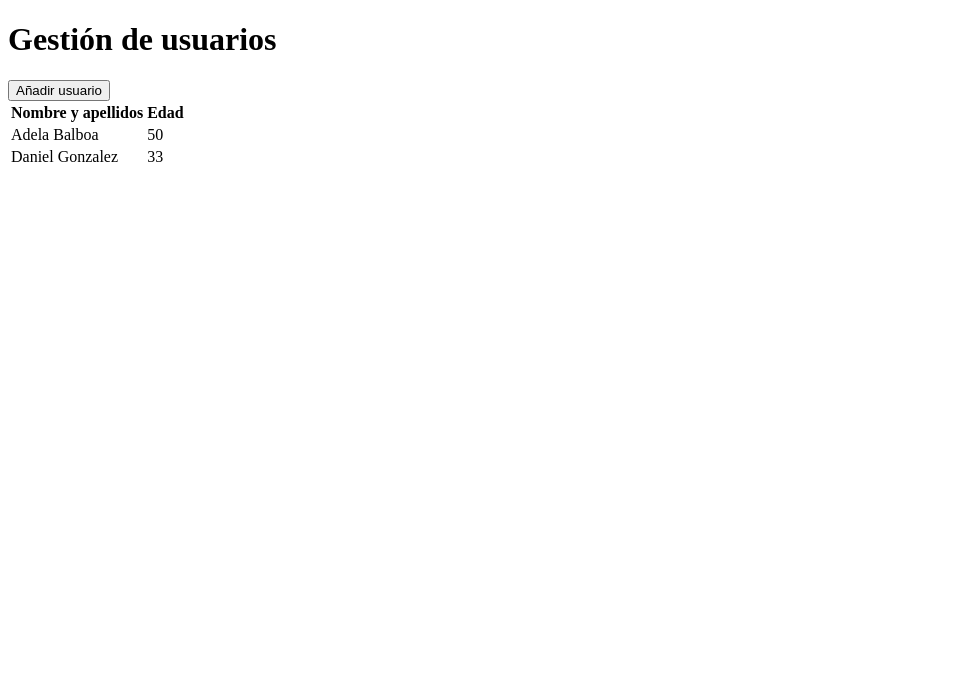
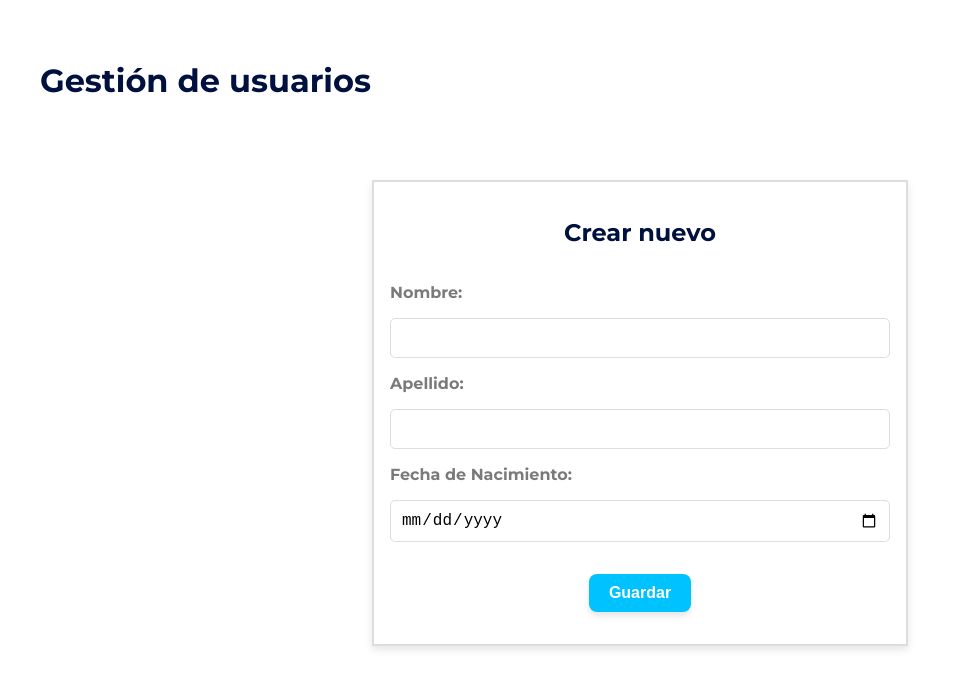
Before and after one commit to Michely05/gestion-usuarios, a Vue app: page /new-user in a window 1280 px wide. Shown: the top 688 px of the page, without its empty margins (0-963 px from the left). Built offline with nearby package versions, Linux system fonts and the light colour scheme.

Commit message:
add style to userList and userForm

```diff
--- a/src/App.vue
+++ b/src/App.vue
@@ -1,17 +1,21 @@
 <script setup>
+import UserList from './components/UserList.vue';
 import UserForm from './components/UserForm.vue';
-import UserList from './components/UserList.vue';
 </script>
 
 <template>
   <div id="app">
     <h1>Gestión de usuarios</h1>
-    <UserList />
+    <UserForm />
   </div>
 </template>
 
 <style scoped>
 
+h1 {
+  color: #00113f;
+}
+
 @media (min-width: 1024px) {
 
 }
--- a/src/assets/main.css
+++ b/src/assets/main.css
@@ -1,21 +1,14 @@
-@import './base.css';
+@import url('https://fonts.googleapis.com/css2?family=Montserrat:ital,wght@0,100..900;1,100..900&display=swap');
 
 #app {
   max-width: 1280px;
   margin: 0 auto;
-  padding: 2rem;
+  padding: 1rem;
   font-weight: normal;
+  font-family: Montserrat, sans-serif;
 }
 
-a,
-.green {
-  text-decoration: none;
-  color: hsla(160, 100%, 37%, 1);
-  transition: 0.4s;
-  padding: 3px;
-}
-
-@media (hover: hover) {
+/* @media (hover: hover) {
   a:hover {
     background-color: hsla(160, 100%, 37%, 0.2);
   }
@@ -32,4 +25,4 @@ a,
     grid-template-columns: 1fr 1fr;
     padding: 0 2rem;
   }
-}
+} */
--- a/src/components/UserForm.vue
+++ b/src/components/UserForm.vue
@@ -21,16 +21,84 @@ const handleSubmit = async () => {
 </script>
 
 <template>
-    <div>
-        <h2>Crear Usuario</h2>
+    <div class="userForm-container">
         <form @submit.prevent="handleSubmit">
+          <h2>Crear nuevo</h2>
             <label for="name">Nombre:</label>
             <input type="text" v-model="user.name" required />
             <label for="surname">Apellido:</label>
             <input type="text" v-model="user.surname" required />
             <label for="birthdate">Fecha de Nacimiento:</label>
             <input type="date" v-model="user.birthdate" required />
-            <button type="submit">Guardar</button>
+            <div class="btn-container">
+              <button class="submit-btn" type="submit">Guardar</button>
+          </div>
         </form>
     </div>
 </template>
+
+<style scoped>
+
+.userForm-container {
+  max-width: 500px;
+  margin: 5rem auto;
+  padding: 1rem;
+  border: 2px solid #ddd;
+  box-shadow: 0 4px 8px rgba(0, 0, 0, 0.1);
+}
+
+form {
+  display: flex;
+  flex-direction: column;
+  gap: 16px;
+
+  label {
+    font-size: 16px;
+    font-weight: bold;
+    color: #7a7a7a;
+}
+
+input[type="text"],
+input[type="date"] {
+  padding: 10px;
+  font-size: 16px;
+  border: 1px solid #ddd;
+  border-radius: 5px;
+  transition: border-color 0.3s ease;
+}
+
+input:focus {
+  border-color: #00113f;
+  outline: none;
+}
+}
+
+h2 {
+  color:#00113f;
+  text-align: center;
+}
+
+.btn-container {
+  display: flex;
+  justify-content: center;
+  padding: 16px;
+}
+
+.submit-btn {
+  background-color: #00c2ff;
+  color: #ffff;
+  padding: 10px 20px;
+  border: none;
+  border-radius: 8px;
+  cursor: pointer;
+  font-size: 16px;
+  font-weight: 600;
+  transition: background-color 0.3s ease, transform 0.2s ease;
+  box-shadow: 0 4px 6px rgba(0, 0, 0, 0.1);
+}
+
+.submit-btn:hover {
+  background-color: #4199be;
+}
+
+</style>
--- a/src/components/UserList.vue
+++ b/src/components/UserList.vue
@@ -33,8 +33,10 @@ onMounted(() => {
 </script>
 
 <template>
-  <div>
-    <button @click="navigateToForm">Añadir usuario</button>
+  <div class="userList-content">
+    <div class="btn-container">
+      <button class="add-user-btn" @click="navigateToForm">Añadir usuario</button>
+    </div>
     <table v-if="users.length">
         <thead>
             <tr>
@@ -51,3 +53,51 @@ onMounted(() => {
     </table>
   </div>
 </template>
+
+<style scoped>
+
+.btn-container{
+  display: flex;
+  justify-content: flex-end;
+}
+
+.add-user-btn {
+  background-color: #00c2ff;
+  color: #ffff;
+  padding: 10px 20px;
+  border: none;
+  border-radius: 8px;
+  cursor: pointer;
+  font-size: 16px;
+  font-weight: 600;
+  transition: background-color 0.3s ease, transform 0.2s ease;
+  box-shadow: 0 4px 6px rgba(0, 0, 0, 0.1);
+}
+
+.add-user-btn:hover {
+  background-color: #4199be;
+}
+
+table {
+  width: 100%;
+  margin: 2rem auto;
+  border-collapse: collapse;
+  border: 2px solid #ddd;
+  font-size: 1rem;
+  box-shadow: 0 4px 8px rgba(0, 0, 0, 0.1);
+
+  th {
+  padding: 15px;
+  color: #7a7a7a;
+  text-align: left;
+  font-weight: bold;
+}
+
+td {
+  padding: 15px;
+  border-bottom: 1px solid #ddd;
+  border-top: 1px solid #ddd;
+}
+}
+
+</style>
--- a/src/main.js
+++ b/src/main.js
@@ -1,4 +1,4 @@
-// import './assets/main.css'
+import './assets/main.css'
 
 import { createApp } from 'vue'
 import App from './App.vue';
```
